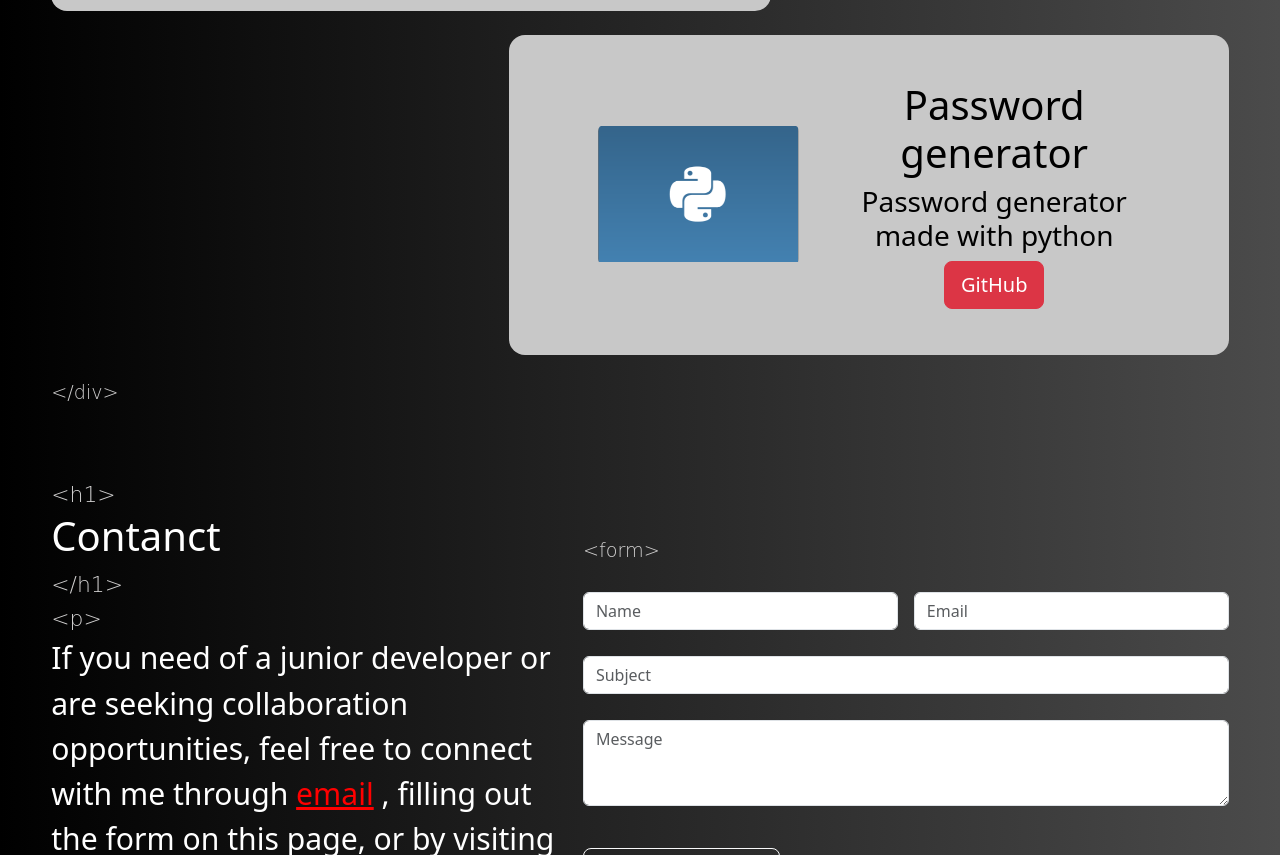
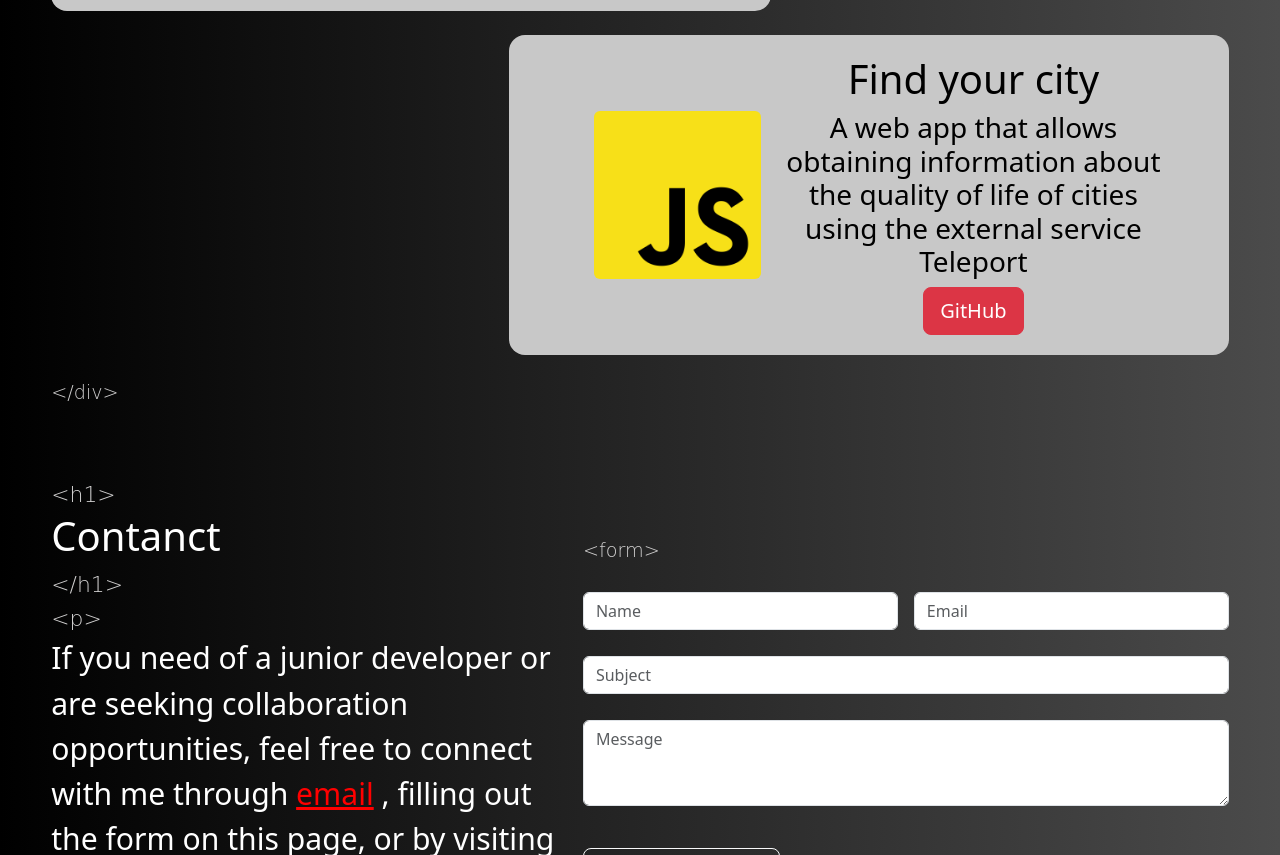
Before and after one commit to Nikcer/Portfolio_web_page, a plain HTML site: page index.html in a window 1280 px wide. Shown: the part 2708-3563 px from the top of the page. Drawn offline with nearby package versions, Linux system fonts and the light colour scheme; a web font is replaced by a local one.

Commit message:
add find your city project

```diff
--- a/index.html
+++ b/index.html
@@ -217,14 +217,14 @@
         <br>
         <div class="cards" id="rightcards">
           <div id="30cards">
-            <img src="assets/images/python_logo.png" id="cardimg" class="rounded"  alt="The symbol of the Python
+            <img src="assets/images/JavaScript_logo_2.svg.png" id="cardimg" class="rounded"  alt="The symbol of the Python
              programming language is a stylized image of two white snakes,
               in this case, intertwining with each other forming an oval shape">
           </div>
           <div id="70cards">
-            <h1>Password generator</h1>
-            <h3>Password generator made with python</h3>
-            <a href="https://github.com/Nikcer/pass_generator/tree/master" class="btn btn-danger btn-lg" role="button"target="_blank" rel="noopener" >GitHub</a>
+            <h1>Find your city</h1>
+            <h3>A web app that allows obtaining information about the quality of life of cities using the external service Teleport</h3>
+            <a href="https://github.com/Nikcer/JavaScript_Advanced-Lifestyle/tree/master" class="btn btn-danger btn-lg" role="button"target="_blank" rel="noopener" >GitHub</a>
           </div>
         </div>
 
```
Also changed, not shown: assets/images/JavaScript_logo_2.svg.png (added).
